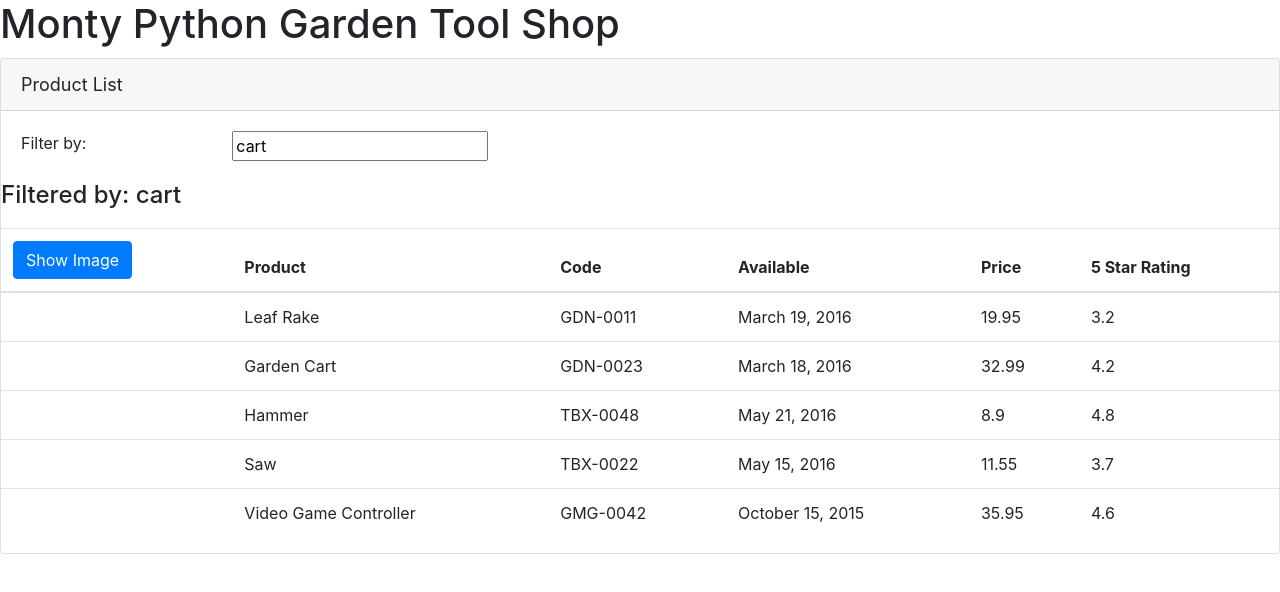
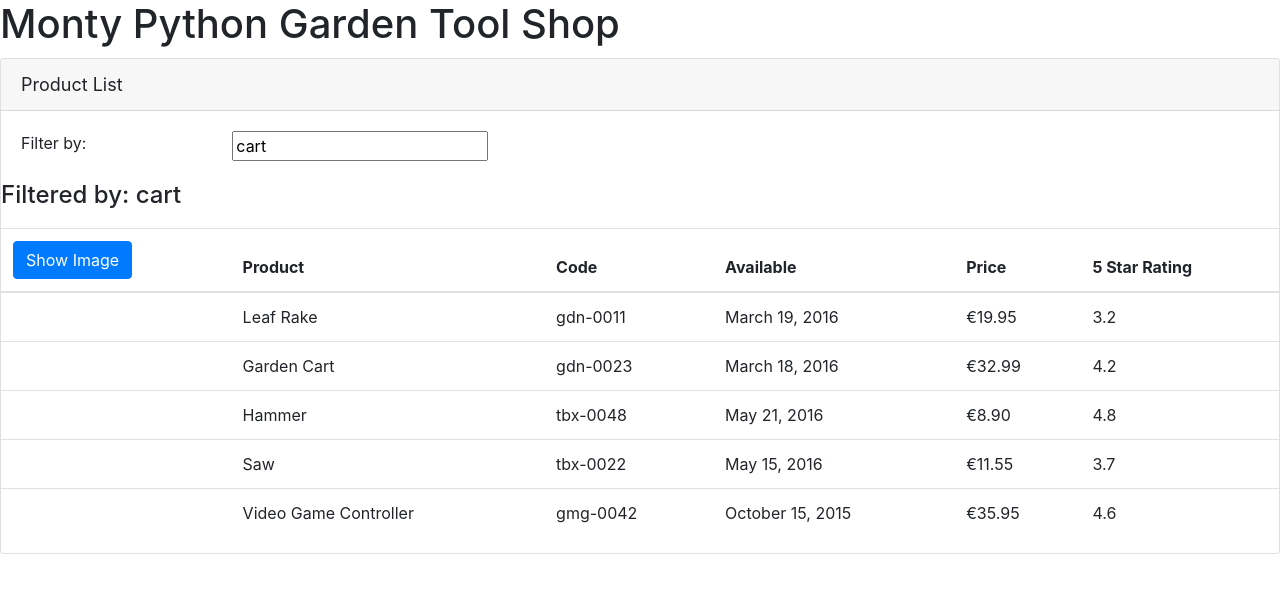
Before and after one commit to akexinad/first-angular, an Angular app in the folder Angular-GettingStarted/APM-Start/: page / in a window 1280 px wide. Shown: the top 592 px of the page. Built offline with nearby package versions, Linux system fonts and the light colour scheme.

Commit message:
transforming data with pipes

```diff
--- a/Angular-GettingStarted/APM-Start/src/app/products/product_list.component.html
+++ b/Angular-GettingStarted/APM-Start/src/app/products/product_list.component.html
@@ -51,9 +51,9 @@
                         >
                     </td>
                     <td>{{ product.productName }}</td>
-                    <td>{{ product.productCode }}</td>
+                    <td>{{ product.productCode | lowercase }}</td>
                     <td>{{ product.releaseDate }}</td>
-                    <td>{{ product.price }}</td>
+                    <td>{{ product.price | currency:'EUR':'symbol':'1.2-2' }}</td>
                     <td>{{ product.starRating }}</td>
                 </tr>
             </tbody>
--- a/Angular-GettingStarted/APM-Start/src/app/products/product_list.component.ts
+++ b/Angular-GettingStarted/APM-Start/src/app/products/product_list.component.ts
@@ -1,5 +1,4 @@
 import { Component } from "@angular/core";
-import { componentFactoryName } from "@angular/compiler";
 
 @Component({
     selector: 'pm-products',
```
Also changed, not shown: 1 other file (tests, documents, lock files or other folders).
